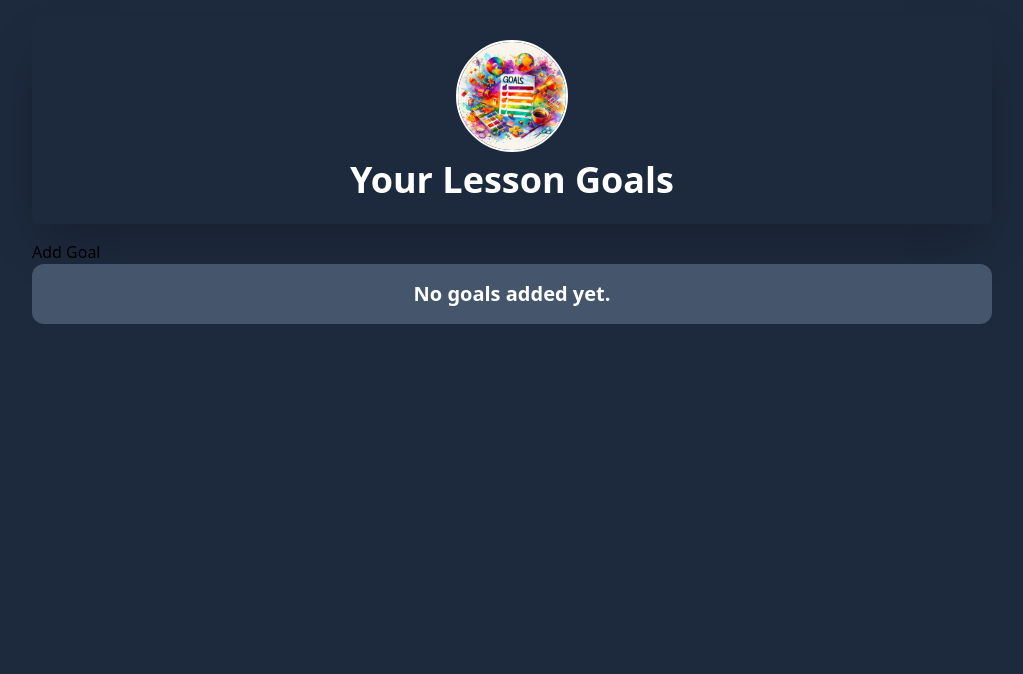
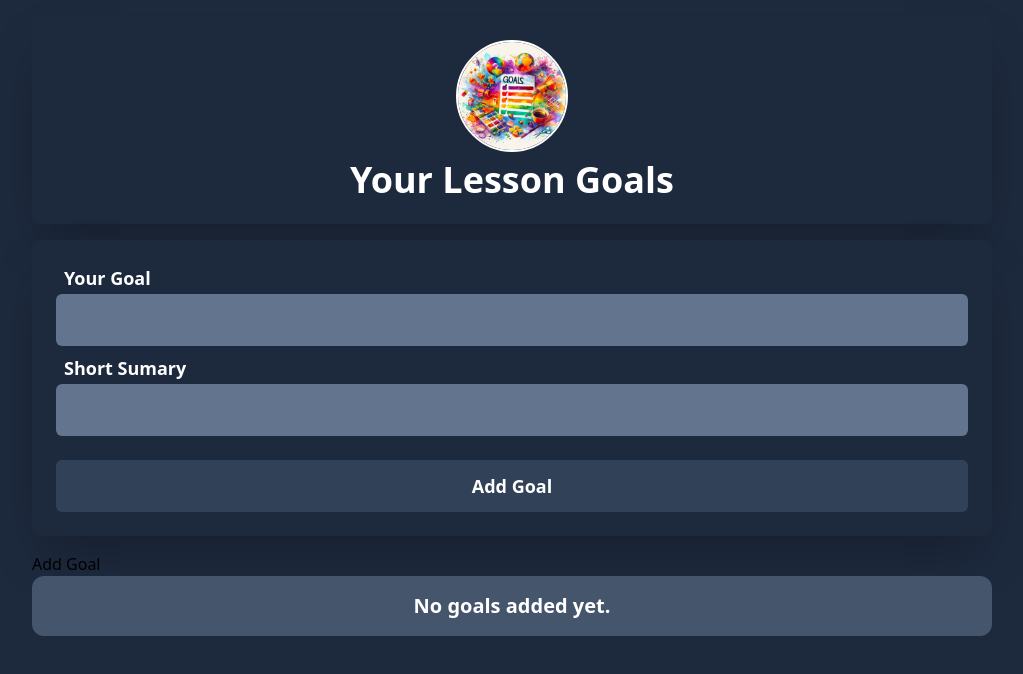
Before and after one commit to tarikCekirge/lesson-goals, a React (Vite) app: page / in a window 1280 px wide. Shown: the top 674 px of the page, without its empty margins (128-1151 px from the left). Built offline with nearby package versions, Linux system fonts and the light colour scheme.

Commit message:
Handling & Typing Events

```diff
--- a/src/App.tsx
+++ b/src/App.tsx
@@ -5,6 +5,7 @@ import Header from './components/Header'
 import image from './assets/goals.jpg'
 import LessonGoal from './components/LessonGoal'
 import LessonGoalList from './components/LessonGoalList'
+import NewGoal from './components/NewGoal'
 
 export interface LessonGoal {
   title: string,
@@ -39,6 +40,7 @@ function App() {
         }}>
           <h1 className='text-4xl font-bold'>Your Lesson Goals</h1>
         </Header>
+        <NewGoal />
         <button onClick={handleAddGoal}>Add Goal</button>
         <LessonGoalList goals={goals} onDeleteGoal={handleDeleteGoal} />
 
--- /dev/null
+++ b/src/components/NewGoal.tsx
@@ -0,0 +1,26 @@
+import { type FormEvent } from "react"
+
+const NewGoal = () => {
+
+    const handleSubmit = (e: FormEvent) => {
+        e.preventDefault()
+
+    }
+    return (
+        <form onSubmit={handleSubmit} className="flex flex-col gap-2 mb-4 bg-slate-800 rounded-lg p-6 text-white shadow-2xl">
+            <p className="grid">
+                <label htmlFor="goal" className="font-bold text-lg mb-0.5 ml-2">Your Goal</label>
+                <input id='goal' type="text" className=" py-3 px-2 text-lg text-slate-900 rounded-md outline-0 bg-slate-500 " />
+            </p>
+            <p className="grid">
+                <label htmlFor="summary" className="font-bold text-lg mb-0.5 ml-2">Short Sumary</label>
+                <input id='summary' type="text" className="py-3 px-2 text-lg text-slate-900 rounded-md outline-0 bg-slate-500 " />
+            </p>
+            <p className="grid mt-4">
+                <button className="bg-slate-700 p-3 font-bold text-lg rounded-md cursor-pointer">Add Goal</button>
+            </p>
+        </form>
+    )
+}
+
+export default NewGoal
```
